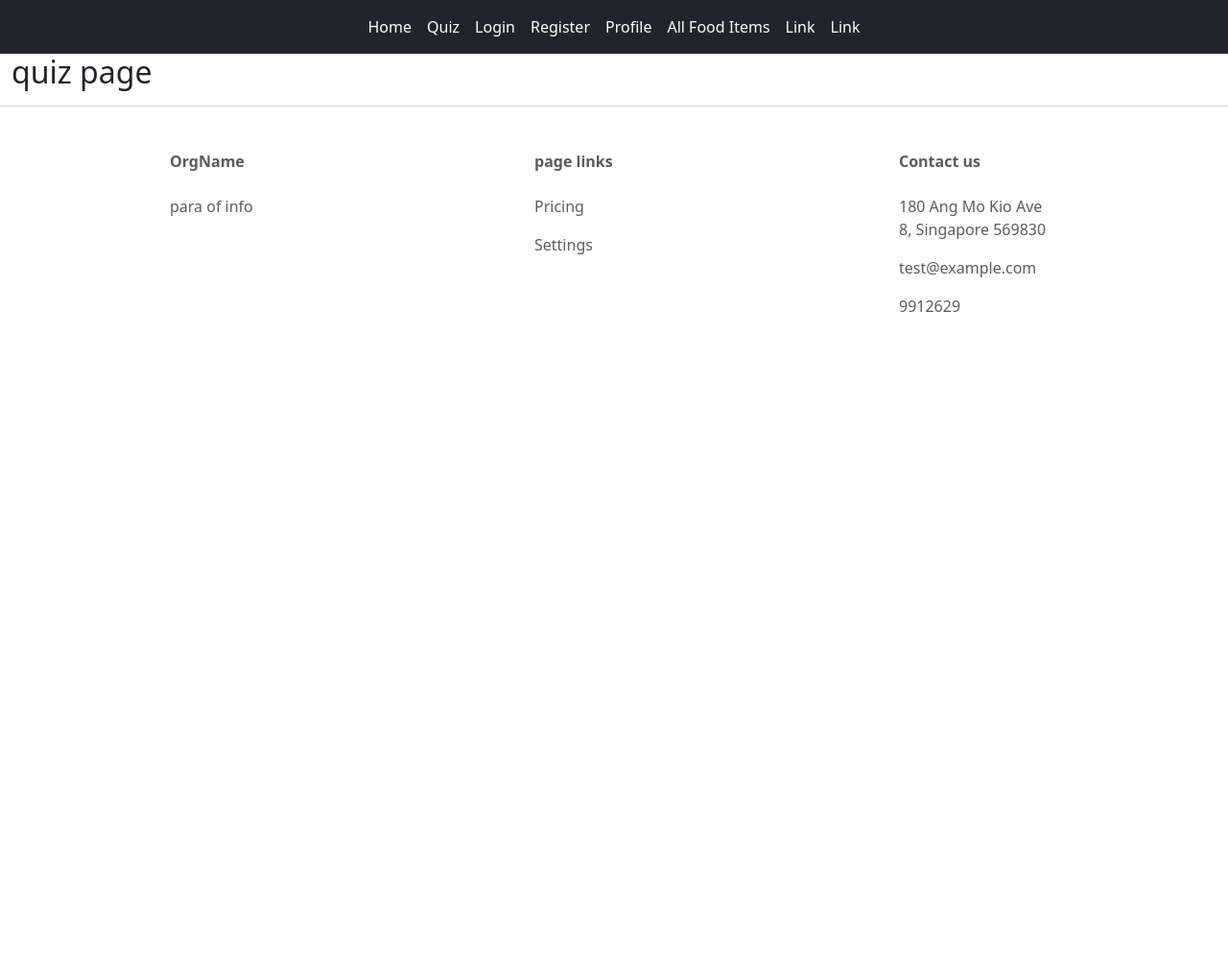
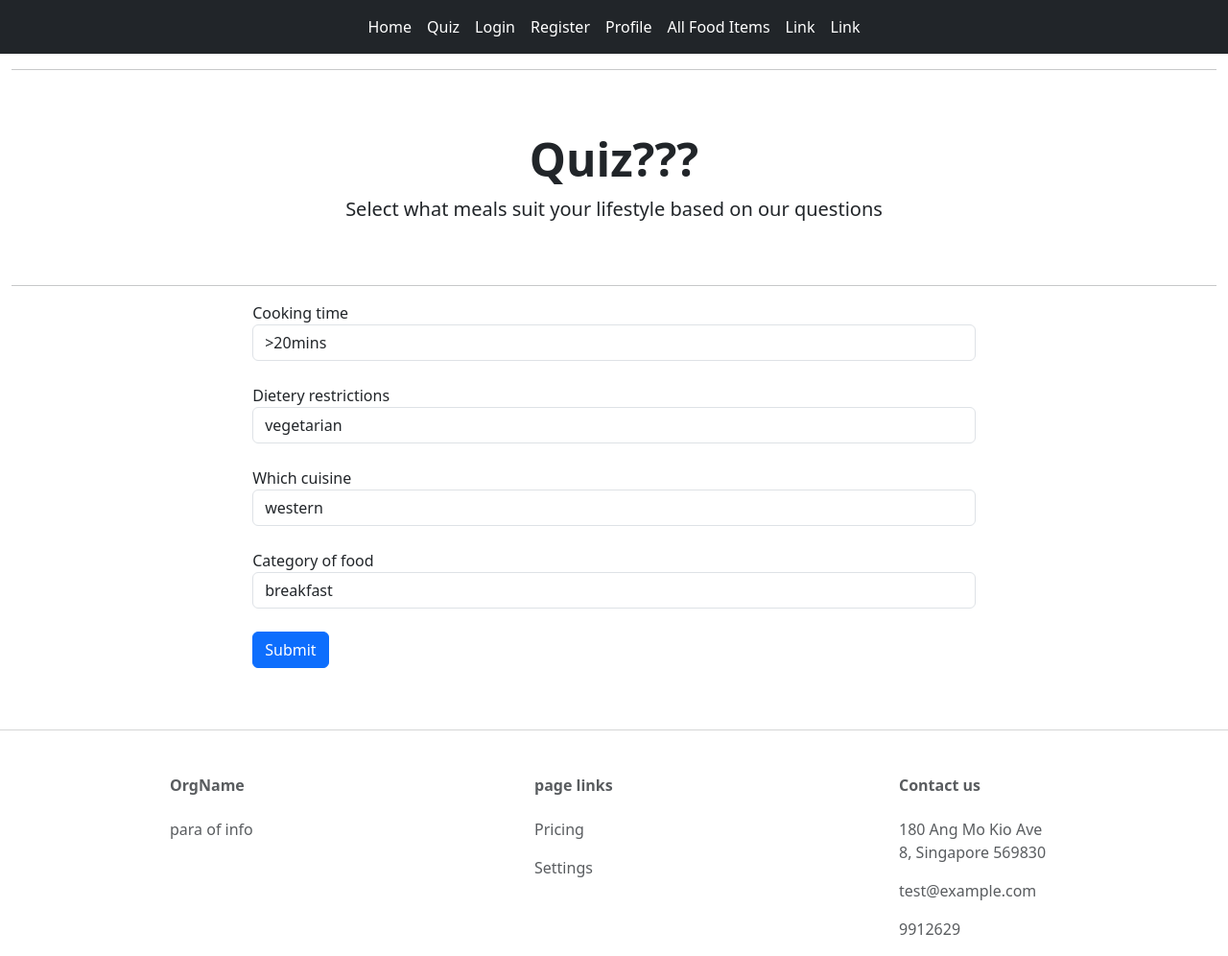
Before and after one commit to ronjohn5on/hackathon2023, a Flask app: page /quiz in a window 1280 px wide. Shown: the whole page at 96% size. Before the commit the page ends 325 px from the top, so only its background shows below. Run offline with Flask 3, Linux system fonts and the light colour scheme; some libraries are stand-ins or nearby versions.

Commit message:
quiz qns added no db connect

```diff
--- a/__init__.py
+++ b/__init__.py
@@ -154,9 +154,8 @@ def favourite():
     return 'Favourite page'
 
 
-@app.route('/bmi')
+@app.route('/bmi',methods=['GET', 'POST'])
 def bmiCal():
-    form = bmi()
     return render_template('bmi.html')
 
 # Account Management
@@ -257,9 +256,11 @@ def display_food_items():
     food_items = food.query.all()
     return render_template('food_items.html', food_items=food_items)
 
-@app.route('/quiz')
-def quiz():
-    return render_template('quiz.html')
+@app.route('/quiz',methods=['GET', 'POST'])
+def quizPage():
+    quizForm = quiz(request.form)
+
+    return render_template('quiz.html',form=quizForm)
 
 @app.route('/profile')
 @login_required
--- a/forms.py
+++ b/forms.py
@@ -6,7 +6,10 @@ class Login(Form):
     Password = PasswordField('', [validators.Length(min=8, max=15, message="Error"), validators.DataRequired()])
 
 class quiz(Form):
-    qn1 = SelectField('please select',choices=[('t1','test1'),('t2','test2'),('t3','test3')], validators=[DataRequired()] )
+    time = SelectField('Cooking time',choices=[('>20mins','>20mins'),('>30mins','>30mins'),('>1h','>1h')], validators=[DataRequired()] )
+    diet = SelectField('Dietery restrictions',choices=[('veg','vegetarian'),('hal','malay'),], validators=[DataRequired()] )
+    cuisine = SelectField('Which cuisine',choices=[('ws','western'),('ch','chinese'),], validators=[DataRequired()] )
+    category = SelectField('Category of food',choices=[('bf','breakfast'),('lu','lunch'),('dn','dinner')], validators=[DataRequired()] )
 
 class bmi(Form):
     weight = StringField("Input your weight in Kg",[validators.Length(min=1, max=10), validators.DataRequired()])
--- a/templates/quiz.html
+++ b/templates/quiz.html
@@ -1,4 +1,32 @@
-{% extends "base.html" %} {% block title %}placeholder - Home{% endblock %} {% block content %}
-<h2>quiz page</h2>
+{% extends "base.html" %} {% block title %}NutriGuide - Quiz{% endblock %} {% block content %}
+{% from "includes/_formHelper.html" import render_field %}
 
+<header>
+    <hr>
+    <div class="row justify-content-center">
+        <div class="col-lg-6">
+            <div class="text-center my-5">
+                <h1 class="display-5 fw-bolder mb-2">Quiz???</h1>
+                <p class="lead mb-4">Select what meals suit your lifestyle based on our questions</p>
+            </div>
+        </div>
+    </div>
+    <hr>
+</header>
+
+<form method="POST" action="" style="margin:auto;width: 60%;" class="pb-5">
+    <div class="form-group pb-4">
+        {{ render_field(form.time, class="form-control") }}
+    </div>
+    <div class="form-group pb-4">
+        {{ render_field(form.diet, class="form-control") }}
+    </div>
+    <div class="form-group pb-4">
+        {{ render_field(form.cuisine, class="form-control") }}
+    </div>
+    <div class="form-group pb-4">
+        {{ render_field(form.category, class="form-control") }}
+    </div>
+    <input type="submit" value="Submit" class="btn btn-primary"/>
+</form>
 {%endblock%}
```
